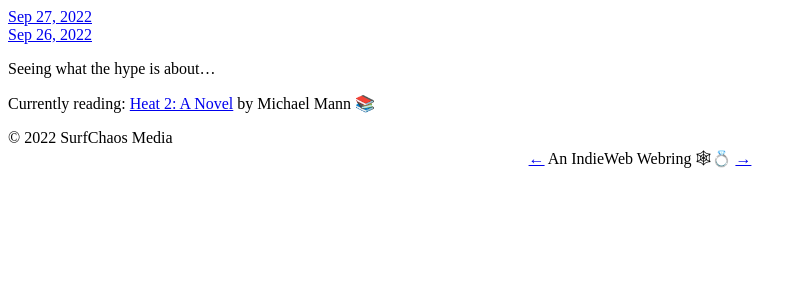
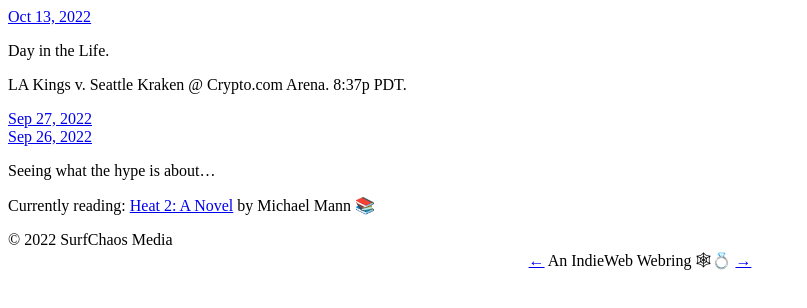
Before and after one commit to ZakWinnick/micro-blog, a plain HTML site: page index.html in a window 1280 px wide. Shown: the whole page, without its empty margins (0-807 px from the left). Drawn offline with Linux system fonts and the light colour scheme.

Commit message:
Archiving from Micro.blog.

```diff
--- a/index.html
+++ b/index.html
@@ -21,6 +21,19 @@
 <div class="h-feed">
 
 
+
+	  <div class="h-entry">
+
+
+		<a href="https://www.winnick.io/2022/10/13/day-in-the.html" class="u-url"><time class="dt-published" datetime="2022-10-13 21:16:41 -0700">Oct 13, 2022</time></a>
+
+		<div class="e-content">
+			 <p>Day in the Life.</p>
+<p>LA Kings v. Seattle Kraken @ Crypto.com Arena. 8:37p PDT.</p>
+<!-- raw HTML omitted -->
+
+		</div>
+	  </div>
 
 	  <div class="h-entry">
 
```
